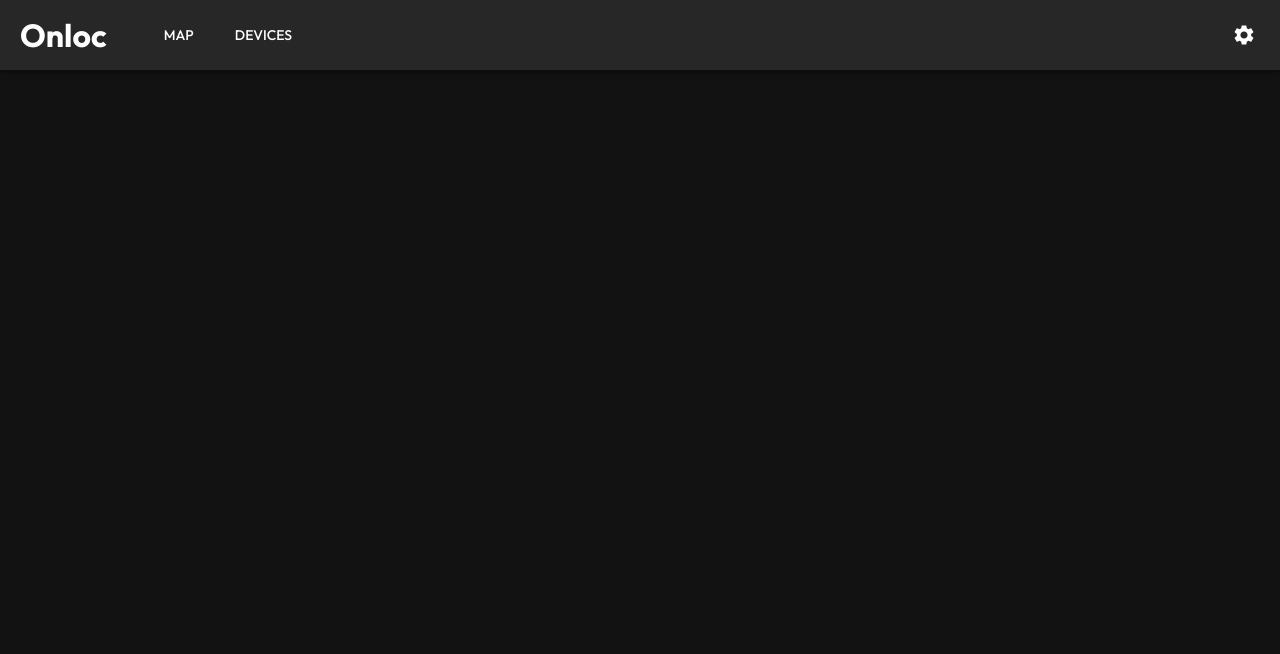
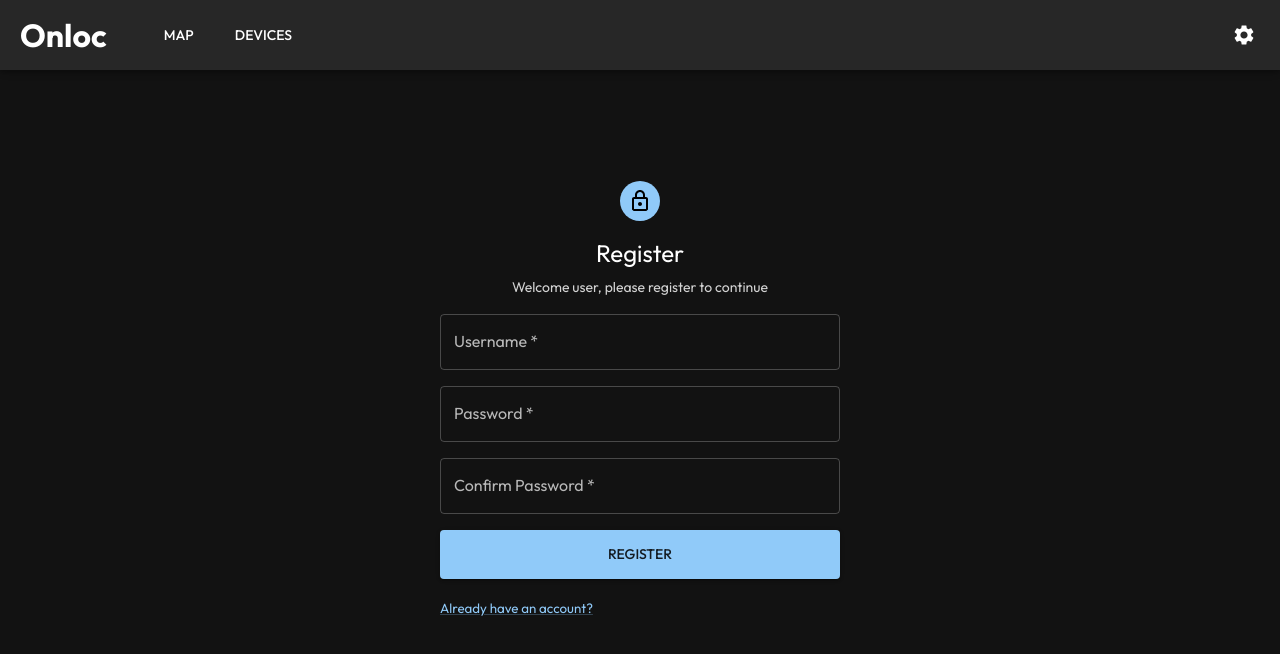
Before and after one commit to Calvicii/onloc-ui, a React (Create React App) app: page /register in a window 1280 px wide. Before the commit this address had no page. Shown: the top 654 px of the page. Built offline with nearby package versions, Linux system fonts and the light colour scheme.

Commit message:
Demo login/register page

```diff
--- a/package.json
+++ b/package.json
@@ -5,11 +5,12 @@
   "dependencies": {
     "@emotion/react": "^11.13.3",
     "@emotion/styled": "^11.13.0",
-    "@mui/icons-material": "^6.1.0",
-    "@mui/material": "^6.1.0",
+    "@mui/icons-material": "^6.1.1",
+    "@mui/material": "^6.1.1",
     "@testing-library/jest-dom": "^5.17.0",
     "@testing-library/react": "^13.4.0",
     "@testing-library/user-event": "^13.5.0",
+    "@toolpad/core": "^0.7.0",
     "leaflet": "^1.9.4",
     "react": "^18.3.1",
     "react-dom": "^18.3.1",
--- a/src/App.js
+++ b/src/App.js
@@ -10,6 +10,8 @@ import "./App.css";
 import Map from "./Map";
 import Devices from "./Devices";
 import Settings from "./Settings";
+import Login from "./Login";
+import Register from "./Register";
 import { AppBar, Box, Button, IconButton } from "@mui/material";
 import SettingsIcon from "@mui/icons-material/Settings";
 
@@ -72,6 +74,8 @@ function App() {
         <Route path="/map" element={<Map ip={ip} />} />
         <Route path="/devices" element={<Devices ip={ip} />} />
         <Route path="/settings" element={<Settings ip={ip} setIp={setIp} />} />
+        <Route path="/login" element={<Login />} />
+        <Route path="/register" element={<Register />} />
       </Routes>
     </Router>
   );
--- /dev/null
+++ b/src/Auth.css
@@ -0,0 +1,9 @@
+.submit-link {
+    font-size: 10pt;
+    color: #90caf9;
+    text-decoration-color: #90caf944;
+}
+
+.submit-link:hover {
+    text-decoration-color: #90caf9;
+}
--- /dev/null
+++ b/src/Login.js
@@ -0,0 +1,84 @@
+import { TextField, Button, Box, FormControl, Typography } from "@mui/material";
+import LockOutlinedIcon from "@mui/icons-material/LockOutlined";
+import { Link } from "react-router-dom";
+import "./Auth.css";
+
+export default function Login() {
+  return (
+    <Box>
+      <Box
+        sx={{
+          margin: "auto",
+          width: { xs: "80%", sm: "400px" }, // Responsive width for smaller screens
+        }}
+      >
+        <LockOutlinedIcon
+          sx={{
+            m: "auto",
+            mb: 2,
+            display: "block",
+            padding: 1,
+            fontSize: 40,
+            color: "black",
+            backgroundColor: "#90caf9",
+            borderRadius: 9999,
+          }}
+        />
+        <Typography
+          variant="h5"
+          component="h1"
+          sx={{ mb: 1, textAlign: "center" }}
+        >
+          Login
+        </Typography>
+        <Typography
+          variant="p"
+          component="p"
+          sx={{ mb: 2, textAlign: "center", fontSize: 14, color: "lightgrey" }}
+        >
+          Welcome user, please log in to continue
+        </Typography>
+
+        <FormControl fullWidth sx={{ mb: 2 }}>
+          <TextField
+            label="Username"
+            name="username"
+            type="text"
+            required
+            fullWidth
+            variant="outlined"
+          />
+        </FormControl>
+
+        <FormControl fullWidth sx={{ mb: 2 }}>
+          <TextField
+            label="Password"
+            name="password"
+            type="password"
+            required
+            fullWidth
+            variant="outlined"
+          />
+        </FormControl>
+
+        <FormControl fullWidth>
+          <Button
+            type="submit"
+            variant="contained"
+            color="primary"
+            fullWidth
+            sx={{ py: 1.5 }}
+          >
+            Log In
+          </Button>
+        </FormControl>
+
+        <Box sx={{ textAlign: "left", mt: 2 }}>
+          <Link to="/register" className="submit-link">
+            Don't have an account?
+          </Link>
+        </Box>
+      </Box>
+    </Box>
+  );
+}
--- /dev/null
+++ b/src/Register.js
@@ -0,0 +1,95 @@
+import { TextField, Button, Box, FormControl, Typography } from "@mui/material";
+import LockOutlinedIcon from "@mui/icons-material/LockOutlined";
+import { Link } from "react-router-dom";
+import "./Auth.css";
+
+export default function Login() {
+  return (
+    <Box>
+      <Box
+        sx={{
+          margin: "auto",
+          width: { xs: "80%", sm: "400px" }, // Responsive width for smaller screens
+        }}
+      >
+        <LockOutlinedIcon
+          sx={{
+            m: "auto",
+            mb: 2,
+            display: "block",
+            padding: 1,
+            fontSize: 40,
+            color: "black",
+            backgroundColor: "#90caf9",
+            borderRadius: 9999,
+          }}
+        />
+        <Typography
+          variant="h5"
+          component="h1"
+          sx={{ mb: 1, textAlign: "center" }}
+        >
+          Register
+        </Typography>
+        <Typography
+          variant="p"
+          component="p"
+          sx={{ mb: 2, textAlign: "center", fontSize: 14, color: "lightgrey" }}
+        >
+          Welcome user, please register to continue
+        </Typography>
+
+        <FormControl fullWidth sx={{ mb: 2 }}>
+          <TextField
+            label="Username"
+            name="username"
+            type="text"
+            required
+            fullWidth
+            variant="outlined"
+          />
+        </FormControl>
+
+        <FormControl fullWidth sx={{ mb: 2 }}>
+          <TextField
+            label="Password"
+            name="password"
+            type="password"
+            required
+            fullWidth
+            variant="outlined"
+          />
+        </FormControl>
+
+        <FormControl fullWidth sx={{ mb: 2 }}>
+          <TextField
+            label="Confirm Password"
+            name="confirm-password"
+            type="password"
+            required
+            fullWidth
+            variant="outlined"
+          />
+        </FormControl>
+
+        <FormControl fullWidth>
+          <Button
+            type="submit"
+            variant="contained"
+            color="primary"
+            fullWidth
+            sx={{ py: 1.5 }}
+          >
+            Register
+          </Button>
+        </FormControl>
+
+        <Box sx={{ textAlign: "left", mt: 2 }}>
+          <Link to="/login" className="submit-link">
+            Already have an account?
+          </Link>
+        </Box>
+      </Box>
+    </Box>
+  );
+}
```
Also changed, not shown: 1 other file (tests, documents, lock files or other folders).
